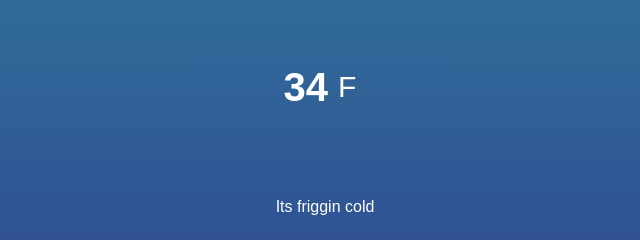
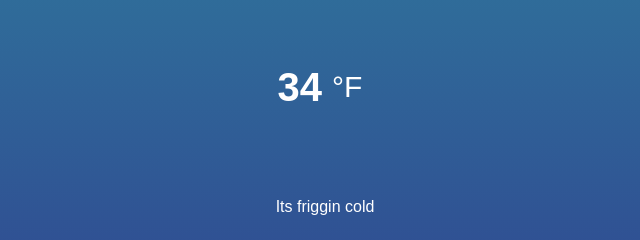
Before and after one commit to kartikey20/Weather-app, a plain HTML site: page index.html in a window 1280 px wide. Shown: the part 382-622 px from the top of the page, 315-955 px from the left. Drawn offline with Linux system fonts and the light colour scheme.

Commit message:
added degree for F or C

```diff
--- a/index.html
+++ b/index.html
@@ -13,7 +13,7 @@
 <div class="temperature">
     <div class="degree-section">
 <h2 class="temperature-degree">34</h2>
-        <span>F</span>
+        <span>&deg;F</span>
 </div>
     <div class="temperature-description">Its friggin cold</div>
 </div>
```
